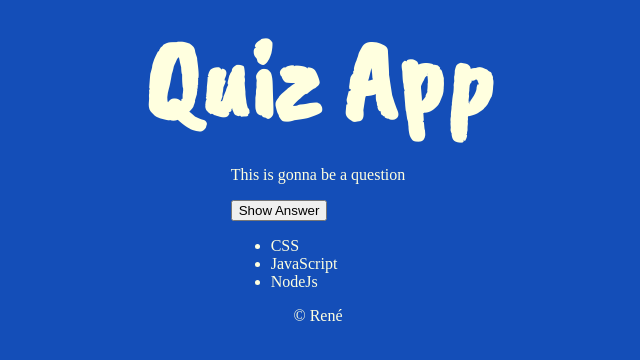
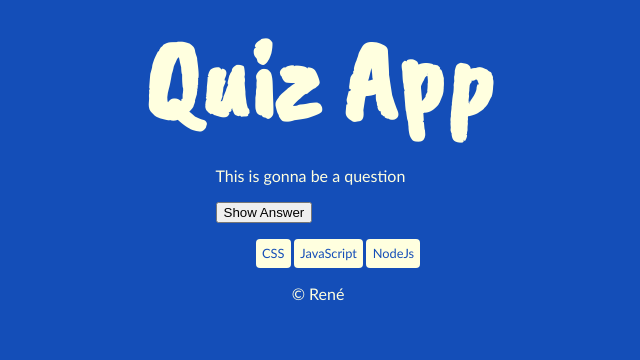
Before and after one commit to renewensel/rene-quiz-app, a plain HTML site: page index.html in a window 1280 px wide. Shown: the whole page, without its empty margins (322-962 px from the left). Drawn offline with Linux system fonts and the light colour scheme.

Commit message:
add styling category-tags

```diff
--- a/styles.css
+++ b/styles.css
@@ -9,6 +9,7 @@
 }
 
 body {
+    font-family: 'Gill Sans', 'Gill Sans MT', Calibri, 'Trebuchet MS', sans-serif;
     display: flex;
     align-items: center;
     flex-direction: column;
@@ -67,9 +68,16 @@ body {
 }
 
 .card__category {
-
+    display: flex;
+    list-style-type: none;
+    gap: 0.2rem;
 }
 
 .card__category-tags {
-
+    font-size: 0.8rem;
+    font-weight: 500;
+    color: #144eb8;
+    background-color: #ffffdf;
+    border-radius: 0.25rem;
+    padding: 0.4rem;
 }
```
